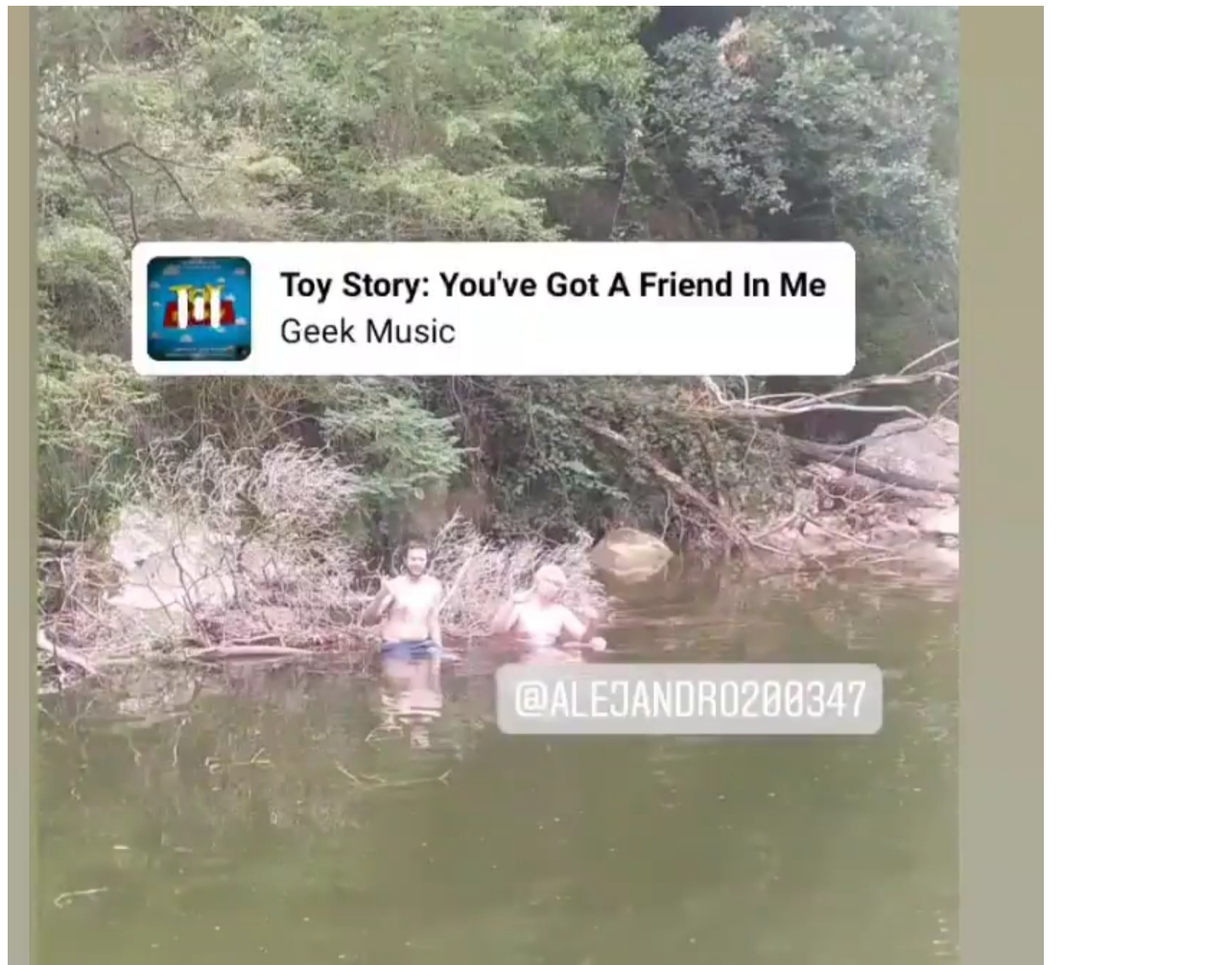
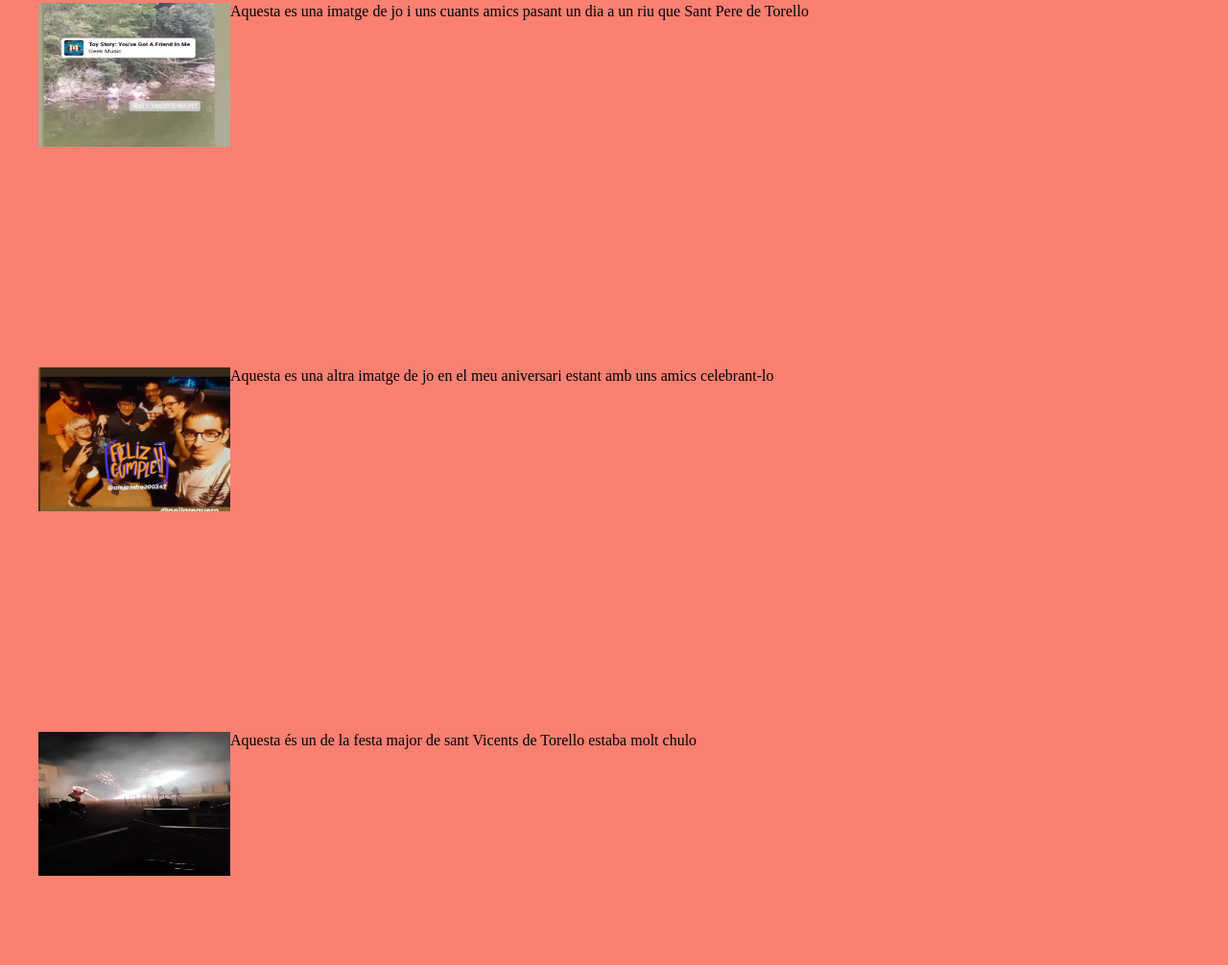
Before and after one commit to AlejandroLopez03/Tasca2AlejandroAL, a plain HTML site: page index.html in a window 1280 px wide. Shown: the part 74-1080 px from the top of the page at 96% size. Drawn offline with Linux system fonts and the light colour scheme.

Commit message:
Aqui esta el commit de la pagina html amb les fotos i l'estil de css aplicats

```diff
--- a/ext2/ext2.css
+++ b/ext2/ext2.css
@@ -1,4 +1,26 @@
 * {
-  padding: 20;
-  margin: 40;
+  padding: 0;
+  margin: 0;
 }
+
+
+body {
+  background: Salmon;
+}
+
+img {
+  float: left;
+  width: 200px;
+  height: 150px;
+  padding: 0px;
+}
+
+.article {
+  height: 300px;
+  width: 900px;
+  padding: 40px;
+}
+
+p {
+  padding: 100;
+}
--- a/index.html
+++ b/index.html
@@ -20,7 +20,7 @@
 
     <div class="cos">
 
-        <div class="article1">
+        <div class="article">
 
         	<img src="images/fotorio.jpg"/>
 
@@ -28,7 +28,7 @@
 
     	</div>
 
-    	<div class="article2">
+    	<div class="article">
 
         	<img src="images/aniversari.jpg"/>
 
@@ -36,7 +36,7 @@
 
     	</div>
 
-    	<div class="article3">
+    	<div class="article">
 
         	<img src="images/fiestasant.jpg"/>
 
@@ -44,7 +44,7 @@
 
     	</div>
 
-    	<div class="article4">
+    	<div class="article">
 
         	<img src="images/fentprac.jpg"/>
 
```
Also changed, not shown: 1 other file.
